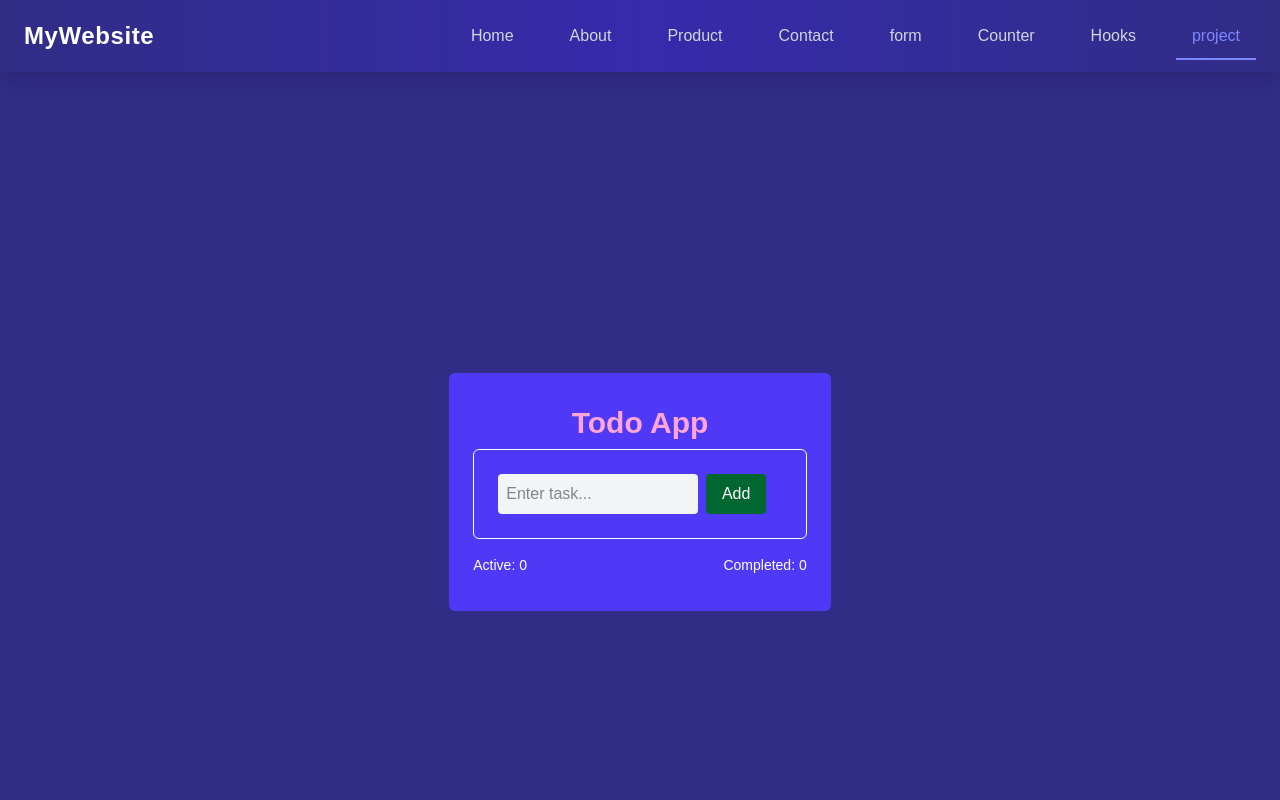
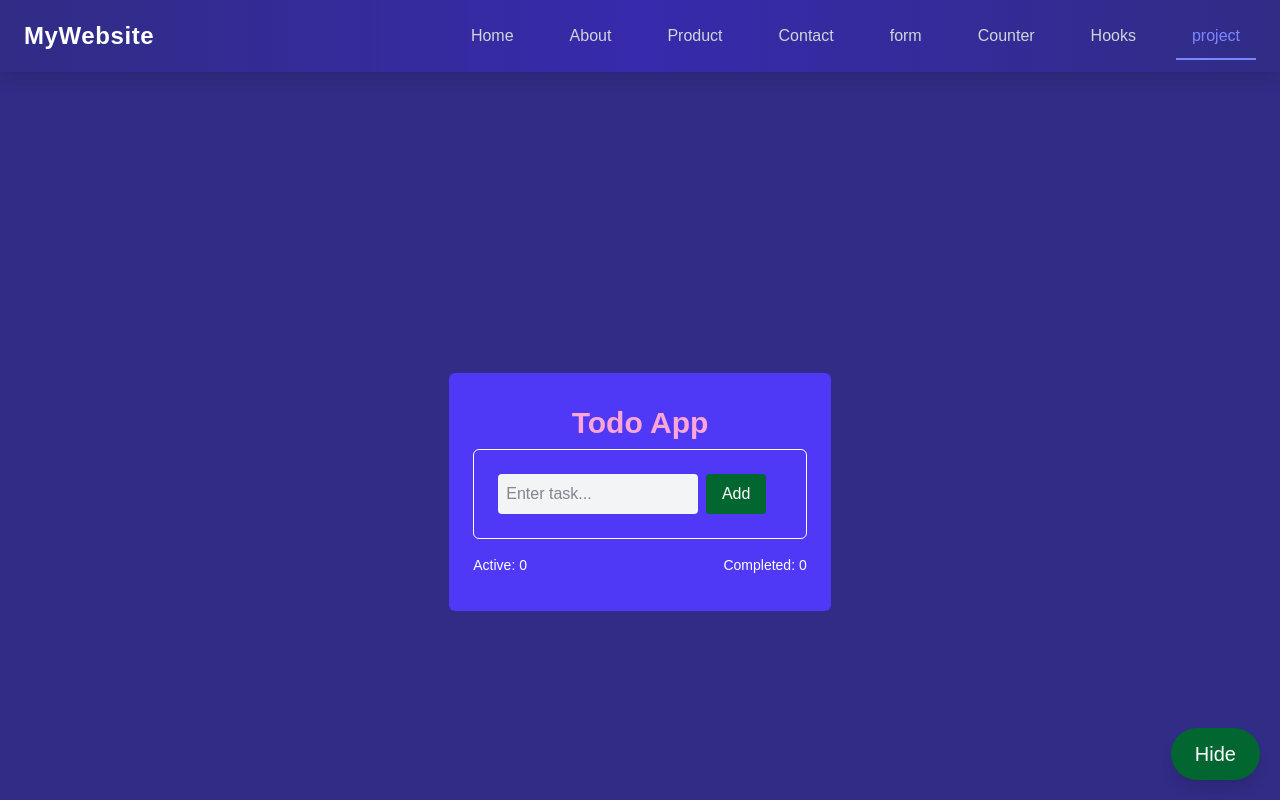
Before and after one commit to abyssiniatech/Nextjs_intermidate, a Next.js app: page /project in a window 1280 px wide. Shown: the top 800 px of the page. Built offline with nearby package versions, Linux system fonts and the light colour scheme.

Commit message:
add show and hide feature

```diff
--- a/app/components/project/Todo.tsx
+++ b/app/components/project/Todo.tsx
@@ -11,6 +11,12 @@ const Todo = () => {
   const [todos, setTodos] = useState<TodoType[]>([]);
   const [input, setInput] = useState('');
   const [editId, setEditId] = useState<number | null>(null);
+  const [show, setShow] = useState<boolean>(true);
+
+  // ✅ Fixed show/hide logic
+  const handleShow = () => {
+    setShow((prev) => !prev);
+  };
 
   // Handle input
   const handleInputChange = (e: React.ChangeEvent<HTMLInputElement>) => {
@@ -23,7 +29,6 @@ const Todo = () => {
     if (!input.trim()) return;
 
     if (editId !== null) {
-      // Update
       setTodos(
         todos.map((todo) =>
           todo.id === editId ? { ...todo, text: input } : todo
@@ -31,7 +36,6 @@ const Todo = () => {
       );
       setEditId(null);
     } else {
-      // Add
       const newTodo: TodoType = {
         id: Date.now(),
         text: input,
@@ -72,6 +76,10 @@ const Todo = () => {
   const activeCount = todos.length - completedCount;
 
   return (
+    <div className="flex justify-center items-center min-h-screen">
+
+      {/* ✅ Show / Hide Todo App */}
+      {show && (
         <div className="bg-indigo-600 text-white p-6 rounded-md max-w-md mx-auto mt-10">
           <h1 className="text-center my-2 text-3xl text-pink-300 font-bold">
             Todo App
@@ -144,6 +152,16 @@ const Todo = () => {
             </button>
           )}
         </div>
+      )}
+
+      {/* ✅ Toggle Button */}
+      <button
+        onClick={handleShow}
+        className="bg-green-800 text-xl text-white rounded-full px-6 py-3 fixed bottom-5 right-5 hover:bg-green-600 shadow-lg"
+      >
+        {show ? 'Hide' : 'Show'}
+      </button>
+    </div>
   );
 };
 
```
Lines whose indentation alone changed are shown as unchanged.
